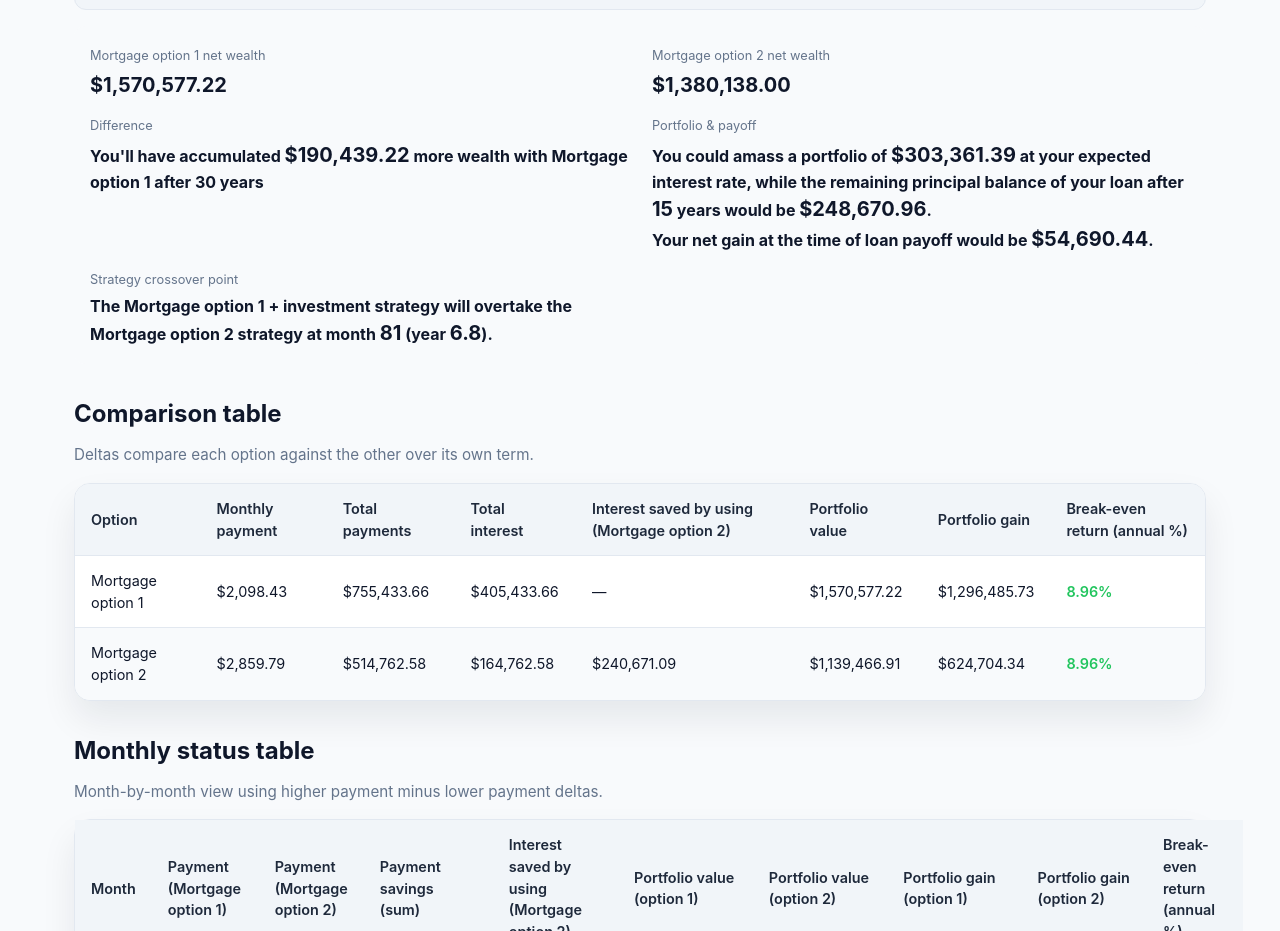
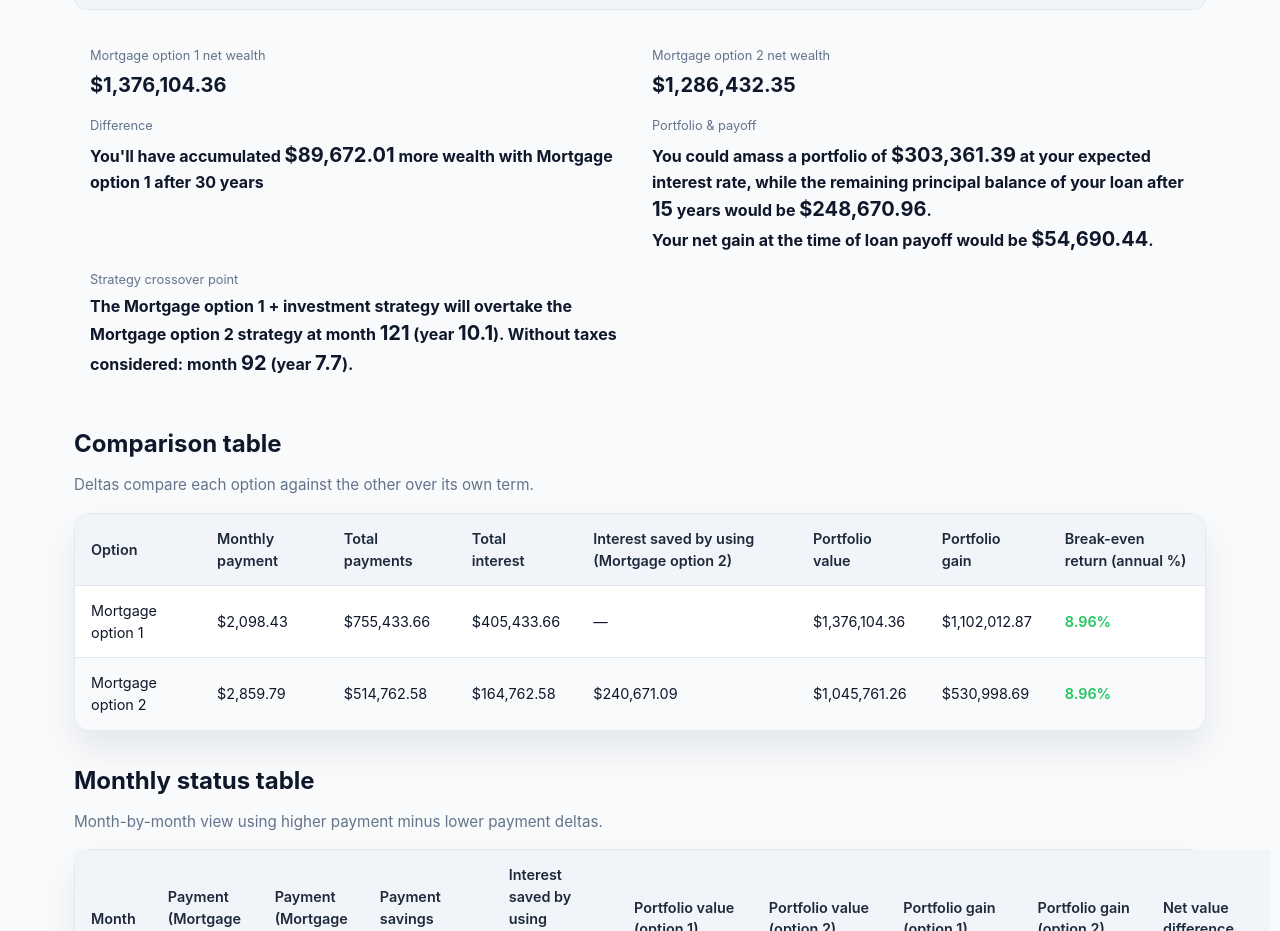
Before and after one commit to JMangiafesto/mortgage-calc, a React (Vite) app: page / in a window 1280 px wide. Shown: the part 895-1826 px from the top of the page. Built offline with nearby package versions, Linux system fonts and the light colour scheme.

Commit message:
add hovers and correct cross over calcs

```diff
--- a/src/App.jsx
+++ b/src/App.jsx
@@ -192,7 +192,7 @@ const solveBreakEvenNetRate = (optionA, optionB) => {
   return high * 100
 }
 
-const calculateMortgageBreakeven = (results, options, returnRate) => {
+const calculateMortgageBreakeven = (results, options, returnRate, taxRate = 0.15) => {
   if (!results[0] || !results[1] || results[0].error || results[1].error) return null;
 
   const opt1 = results[0];
@@ -222,23 +222,31 @@ const calculateMortgageBreakeven = (results, options, returnRate) => {
   const closingCost1Value = Number.isFinite(closingCost1) ? closingCost1 : 0;
   const closingCost2Value = Number.isFinite(closingCost2) ? closingCost2 : 0;
 
-  // Determine which option has lower payment (this gets the longer-term/lower-payment option)
-  const lowerPaymentIndex = basePay1 < basePay2 ? 0 : 1;
-  const higherPaymentIndex = lowerPaymentIndex === 0 ? 1 : 0;
-
-  // Initial portfolio advantage: if you choose the lower payment option,
-  // you save the closing costs from NOT choosing the higher payment option
-  const portfolioStartLower = lowerPaymentIndex === 0 ? closingCost2Value : closingCost1Value;
-  const portfolioStartHigher = higherPaymentIndex === 0 ? closingCost2Value : closingCost1Value;
+  // Use the same logic as buildSchedule
+  const paymentA = opt1.computed.payment;
+  const paymentB = opt2.computed.payment;
+  const higherIndex = paymentA === paymentB ? null : paymentA > paymentB ? 0 : 1;
+  const closingCostA = closingCost1Value;
+  const closingCostB = closingCost2Value;
+  const principalDelta = principal2 - principal1;
+  const downToPortfolioA = principalDelta < 0 ? Math.abs(principalDelta) : 0;
+  const downToPortfolioB = principalDelta > 0 ? principalDelta : 0;
+  const closingToPortfolioA = (Number.isFinite(closingCostB) ? closingCostB : 0) + downToPortfolioA;
+  const closingToPortfolioB = (Number.isFinite(closingCostA) ? closingCostA : 0) + downToPortfolioB;
+  const initialDelta = Math.abs(paymentA - paymentB);
 
   let balance1 = principal1;
   let balance2 = principal2;
-  let investmentsLower = portfolioStartLower;
-  let investmentsHigher = portfolioStartHigher;
+  let portfolioValue = closingToPortfolioA;
+  let portfolioValueAlt = closingToPortfolioB;
+  let portfolioContributionSum = closingToPortfolioA;
+  let portfolioAltContributionSum = closingToPortfolioB;
 
   const months1 = opt1.computed.months;
   const months2 = opt2.computed.months;
   const maxMonths = Math.max(months1, months2);
+
+  let prevDiff = null;
 
   for (let month = 1; month <= maxMonths; month++) {
     const active1 = month <= months1;
@@ -248,26 +256,13 @@ const calculateMortgageBreakeven = (results, options, returnRate) => {
     const pmiActive1 = active1 && Number.isFinite(pmi1) && balance1 > pmiThreshold1;
     const pmiActive2 = active2 && Number.isFinite(pmi2) && balance2 > pmiThreshold2;
 
-    const pmiPayment1 = pmiActive1 ? pmi1 : 0;
-    const pmiPayment2 = pmiActive2 ? pmi2 : 0;
+    const pmiPaid1 = pmiActive1 ? pmi1 : 0;
+    const pmiPaid2 = pmiActive2 ? pmi2 : 0;
 
-    // Total monthly payments including PMI
-    const totalPay1 = active1 ? basePay1 + pmiPayment1 : 0;
-    const totalPay2 = active2 ? basePay2 + pmiPayment2 : 0;
+    const scheduledPayment1 = active1 ? basePay1 + pmiPaid1 : 0;
+    const scheduledPayment2 = active2 ? basePay2 + pmiPaid2 : 0;
 
-    // Determine payment difference dynamically
-    const payLower = lowerPaymentIndex === 0 ? totalPay1 : totalPay2;
-    const payHigher = higherPaymentIndex === 0 ? totalPay1 : totalPay2;
-    const monthlyDiff = payHigher - payLower;
-
-    // 1. Grow Investments
-    // Lower payment option: invests the payment difference
-    investmentsLower = (investmentsLower + monthlyDiff) * (1 + mReturn);
-    // Higher payment option: continues to invest any previous portfolio (after loan is paid off)
-    const higherContribution = (higherPaymentIndex === 0 ? !active1 : !active2) ? payHigher : 0;
-    investmentsHigher = (investmentsHigher + higherContribution) * (1 + mReturn);
-
-    // 2. Reduce Balances (Amortization)
+    // Reduce Balances (Amortization)
     if (active1) {
       const interest1 = balance1 * mRate1;
       const principalPayment1 = Math.min(Math.max(basePay1 - interest1, 0), balance1);
@@ -280,17 +275,38 @@ const calculateMortgageBreakeven = (results, options, returnRate) => {
       balance2 = Math.max(balance2 - principalPayment2, 0);
     }
 
-    // 3. Compare Total Net Wealth
+    // Calculate portfolio contributions (same as buildSchedule)
+    const contributionPrimary = Number.isFinite(initialDelta) ? initialDelta : 0;
+    const contributionAlt = !active2 && Number.isFinite(basePay2) && basePay2 > 0 ? basePay2 : 0;
+
+    // Grow portfolios
+    portfolioValue = portfolioValue * (1 + mReturn) + contributionPrimary;
+    portfolioValueAlt = portfolioValueAlt * (1 + mReturn) + contributionAlt;
+    portfolioContributionSum += contributionPrimary;
+    portfolioAltContributionSum += contributionAlt;
+
+    // Calculate net value difference using same logic as monthly table
+    const portfolioGain1 = portfolioValue - portfolioContributionSum;
+    const portfolioGain2 = portfolioValueAlt - portfolioAltContributionSum;
+    const tax1 = portfolioGain1 > 0 ? portfolioGain1 * taxRate : 0;
+    const tax2 = portfolioGain2 > 0 ? portfolioGain2 * taxRate : 0;
+    const afterTax1 = portfolioValue - tax1;
+    const afterTax2 = portfolioValueAlt - tax2;
     const equity1 = principal1 - balance1;
     const equity2 = principal2 - balance2;
+    const diff = (afterTax1 + equity1) - (afterTax2 + equity2);
 
-    const netWealthLower = (lowerPaymentIndex === 0 ? equity1 : equity2) + investmentsLower;
-    const netWealthHigher = (higherPaymentIndex === 0 ? equity1 : equity2) + investmentsHigher;
+    // Check for crossover
+    if (prevDiff !== null) {
+      // If sign changed, we found the crossover
+      if ((prevDiff < 0 && diff > 0) || (prevDiff > 0 && diff < 0)) {
+        return month;
+      }
+    }
 
-    if (netWealthLower > netWealthHigher) {
-      return month; // This is your breakeven month
-    }
+    prevDiff = diff;
   }
+
   return null;
 };
 
@@ -658,6 +674,12 @@ function App() {
         ? pmiAmount * pmiEndMonth
         : Number.NaN
 
+      // Calculate 15% capital gains tax
+      const taxRate = 0.15
+      const taxAmount = Number.isFinite(portfolioGain) && portfolioGain > 0 ? portfolioGain * taxRate : 0
+      const afterTaxPortfolioValue = portfolioValue - taxAmount
+      const afterTaxPortfolioGain = portfolioGain - taxAmount
+
       return {
         label: options[index].label,
         payment: result.computed.paymentWithPmi,
@@ -667,6 +689,9 @@ function App() {
         interestDelta: interestSaved,
         portfolioValue,
         portfolioGain,
+        taxAmount,
+        afterTaxPortfolioValue,
+        afterTaxPortfolioGain,
         breakEvenRate: showBreakEven ? breakEvenRate : Number.NaN,
         breakEvenLabel: showBreakEven ? breakEvenLabel : '—',
         pmiAmount,
@@ -685,7 +710,7 @@ function App() {
   }, [bothValid, results, options])
 
   const breakEvenMonth = useMemo(() => {
-    if (!bothValid || !results[0] || !results[1] || !Number.isFinite(returnRateValue)) return null
+    if (!bothValid || !scheduleRows || scheduleRows.length === 0) return null
 
     const option1Months = results[0].computed.months
     const option2Months = results[1].computed.months
@@ -693,8 +718,43 @@ function App() {
     // Only calculate if one option is longer than the other
     if (option1Months === option2Months) return null
 
-    return calculateMortgageBreakeven(results, options, returnRate)
-  }, [bothValid, results, options, returnRate, returnRateValue])
+    // Find crossover with tax (using exact same calculation as monthly table)
+    let prevDiffWithTax = null
+    let withTax = null
+    for (const row of scheduleRows) {
+      const taxRate = 0.15
+      const tax1 = row.portfolioGain > 0 ? row.portfolioGain * taxRate : 0
+      const tax2 = row.portfolioGainAlt > 0 ? row.portfolioGainAlt * taxRate : 0
+      const afterTax1 = row.portfolioValue - tax1
+      const afterTax2 = row.portfolioValueAlt - tax2
+      const equity1 = results[0]?.computed?.principal - row.balanceA
+      const equity2 = results[1]?.computed?.principal - row.balanceB
+      const diff = (afterTax1 + equity1) - (afterTax2 + equity2)
+
+      if (prevDiffWithTax !== null && prevDiffWithTax * diff < 0) {
+        withTax = row.month
+        break
+      }
+      prevDiffWithTax = diff
+    }
+
+    // Find crossover without tax
+    let prevDiffNoTax = null
+    let noTax = null
+    for (const row of scheduleRows) {
+      const equity1 = results[0]?.computed?.principal - row.balanceA
+      const equity2 = results[1]?.computed?.principal - row.balanceB
+      const diff = (row.portfolioValue + equity1) - (row.portfolioValueAlt + equity2)
+
+      if (prevDiffNoTax !== null && prevDiffNoTax * diff < 0) {
+        noTax = row.month
+        break
+      }
+      prevDiffNoTax = diff
+    }
+
+    return { withTax, noTax }
+  }, [bothValid, scheduleRows, results])
 
   const outcomeSummary = useMemo(() => {
     if (!bothValid || !scheduleData.meta?.end) return null
@@ -707,11 +767,20 @@ function App() {
     const interestSaved = end.interestDeltaSum
     const portfolioOption1 = end.portfolioValue
     const portfolioOption2 = end.portfolioValueAlt
+    const portfolioGain1 = end.portfolioGain
+    const portfolioGain2 = end.portfolioGainAlt
+
+    // Apply 15% long-term capital gains tax to portfolio gains
+    const taxRate = 0.15
+    const tax1 = Number.isFinite(portfolioGain1) && portfolioGain1 > 0 ? portfolioGain1 * taxRate : 0
+    const tax2 = Number.isFinite(portfolioGain2) && portfolioGain2 > 0 ? portfolioGain2 * taxRate : 0
+    const afterTaxPortfolio1 = portfolioOption1 - tax1
+    const afterTaxPortfolio2 = portfolioOption2 - tax2
 
     const netOption1 =
-      portfolioOption1 + (lowerInterestIndex === 0 ? interestSaved : 0)
+      afterTaxPortfolio1 + (lowerInterestIndex === 0 ? interestSaved : 0)
     const netOption2 =
-      portfolioOption2 + (lowerInterestIndex === 1 ? interestSaved : 0)
+      afterTaxPortfolio2 + (lowerInterestIndex === 1 ? interestSaved : 0)
 
     if (!Number.isFinite(netOption1) || !Number.isFinite(netOption2)) return null
 
@@ -736,7 +805,8 @@ function App() {
       portfolioTotal,
       payoffTotal,
       payoffYears: payoffRow ? payoffRow.month / 12 : null,
-      breakEvenMonth,
+      breakEvenMonthWithTax: breakEvenMonth?.withTax,
+      breakEvenMonthNoTax: breakEvenMonth?.noTax,
     }
   }, [bothValid, scheduleData, results, breakEvenMonth])
 
@@ -1033,16 +1103,36 @@ function App() {
                 Your net gain at the time of loan payoff would be <span className="outcome-highlight">{formatCurrency(outcomeSummary.portfolioTotal - outcomeSummary.payoffTotal)}</span>.
               </strong>
             </div>
-            {outcomeSummary.breakEvenMonth && (
+            {outcomeSummary.breakEvenMonthWithTax && (
               <div>
                 <span>Strategy crossover point</span>
                 <strong>
                   {(() => {
                     const lowerPaymentIndex = results[0].computed.payment < results[1].computed.payment ? 0 : 1
                     const higherPaymentIndex = lowerPaymentIndex === 0 ? 1 : 0
-                    return `The ${options[lowerPaymentIndex].label} + investment strategy will overtake the ${options[higherPaymentIndex].label} strategy at month `
+                    const withTax = outcomeSummary.breakEvenMonthWithTax
+                    const noTax = outcomeSummary.breakEvenMonthNoTax
+                    const hasDifference = noTax && withTax !== noTax
+                    return (
+                      <>
+                        {`The ${options[lowerPaymentIndex].label} + investment strategy will overtake the ${options[higherPaymentIndex].label} strategy at month `}
+                        <span className="outcome-highlight">{withTax}</span>
+                        {` (year `}
+                        <span className="outcome-highlight">{(withTax / 12).toFixed(1)}</span>
+                        {`)`}
+                        {hasDifference && (
+                          <>
+                            {`. Without taxes considered: month `}
+                            <span className="outcome-highlight">{noTax}</span>
+                            {` (year `}
+                            <span className="outcome-highlight">{(noTax / 12).toFixed(1)}</span>
+                            {`)`}
+                          </>
+                        )}
+                        {`.`}
+                      </>
+                    )
                   })()}
-                  <span className="outcome-highlight">{outcomeSummary.breakEvenMonth}</span> (year <span className="outcome-highlight">{(outcomeSummary.breakEvenMonth / 12).toFixed(1)}</span>).
                 </strong>
               </div>
             )}
@@ -1092,8 +1182,16 @@ function App() {
                         : null}
                     </td>
                     <td>{formatCurrency(row.interestDelta)}</td>
-                    <td>{formatCurrency(row.portfolioValue)}</td>
-                    <td>{formatCurrency(row.portfolioGain)}</td>
+                    <td
+                      title={Number.isFinite(row.portfolioValue) ? `Before tax: ${formatCurrency(row.portfolioValue)}\n15% Tax on gains: ${formatCurrency(row.taxAmount)}\nAfter tax: ${formatCurrency(row.afterTaxPortfolioValue)}` : ''}
+                    >
+                      {formatCurrency(row.afterTaxPortfolioValue)}
+                    </td>
+                    <td
+                      title={Number.isFinite(row.portfolioGain) ? `Before tax: ${formatCurrency(row.portfolioGain)}\n15% Tax: ${formatCurrency(row.taxAmount)}\nAfter tax: ${formatCurrency(row.afterTaxPortfolioGain)}` : ''}
+                    >
+                      {formatCurrency(row.afterTaxPortfolioGain)}
+                    </td>
                     <td
                       className={getRateClass(row.breakEvenRate)}
                       title={getBreakEvenHoverText(row, index)}
@@ -1131,7 +1229,7 @@ function App() {
                   <th>Portfolio value (option 2)</th>
                   <th>Portfolio gain (option 1)</th>
                   <th>Portfolio gain (option 2)</th>
-                  <th>Break-even return (annual %)</th>
+                  <th>Net value difference</th>
                 </tr>
               </thead>
               <tbody>
@@ -1159,11 +1257,39 @@ function App() {
                     </td>
                     <td>{formatCurrency(row.deltaSum)}</td>
                     <td>{formatCurrency(row.interestDeltaSum)}</td>
-                    <td>{formatCurrency(row.portfolioValue)}</td>
-                    <td>{formatCurrency(row.portfolioValueAlt)}</td>
-                    <td>{formatCurrency(row.portfolioGain)}</td>
-                    <td>{formatCurrency(row.portfolioGainAlt)}</td>
-                    <td className={getRateClass(row.breakEvenRate)}>{row.breakEvenLabel}</td>
+                    <td
+                      title={Number.isFinite(row.portfolioValue) && Number.isFinite(row.portfolioGain) ? `Before tax: ${formatCurrency(row.portfolioValue)}\n15% Tax on gains: ${formatCurrency(row.portfolioGain > 0 ? row.portfolioGain * 0.15 : 0)}\nAfter tax: ${formatCurrency(row.portfolioValue - (row.portfolioGain > 0 ? row.portfolioGain * 0.15 : 0))}` : ''}
+                    >
+                      {formatCurrency(row.portfolioValue)}
+                    </td>
+                    <td
+                      title={Number.isFinite(row.portfolioValueAlt) && Number.isFinite(row.portfolioGainAlt) ? `Before tax: ${formatCurrency(row.portfolioValueAlt)}\n15% Tax on gains: ${formatCurrency(row.portfolioGainAlt > 0 ? row.portfolioGainAlt * 0.15 : 0)}\nAfter tax: ${formatCurrency(row.portfolioValueAlt - (row.portfolioGainAlt > 0 ? row.portfolioGainAlt * 0.15 : 0))}` : ''}
+                    >
+                      {formatCurrency(row.portfolioValueAlt)}
+                    </td>
+                    <td
+                      title={Number.isFinite(row.portfolioGain) ? `Before tax: ${formatCurrency(row.portfolioGain)}\n15% Tax: ${formatCurrency(row.portfolioGain > 0 ? row.portfolioGain * 0.15 : 0)}\nAfter tax: ${formatCurrency(row.portfolioGain - (row.portfolioGain > 0 ? row.portfolioGain * 0.15 : 0))}` : ''}
+                    >
+                      {formatCurrency(row.portfolioGain)}
+                    </td>
+                    <td
+                      title={Number.isFinite(row.portfolioGainAlt) ? `Before tax: ${formatCurrency(row.portfolioGainAlt)}\n15% Tax: ${formatCurrency(row.portfolioGainAlt > 0 ? row.portfolioGainAlt * 0.15 : 0)}\nAfter tax: ${formatCurrency(row.portfolioGainAlt - (row.portfolioGainAlt > 0 ? row.portfolioGainAlt * 0.15 : 0))}` : ''}
+                    >
+                      {formatCurrency(row.portfolioGainAlt)}
+                    </td>
+                    <td>
+                      {(() => {
+                        const taxRate = 0.15
+                        const tax1 = row.portfolioGain > 0 ? row.portfolioGain * taxRate : 0
+                        const tax2 = row.portfolioGainAlt > 0 ? row.portfolioGainAlt * taxRate : 0
+                        const afterTax1 = row.portfolioValue - tax1
+                        const afterTax2 = row.portfolioValueAlt - tax2
+                        const equity1 = results[0]?.computed?.principal - row.balanceA
+                        const equity2 = results[1]?.computed?.principal - row.balanceB
+                        const diff = (afterTax1 + equity1) - (afterTax2 + equity2)
+                        return formatCurrency(diff)
+                      })()}
+                    </td>
                   </tr>
                 ))}
               </tbody>
```
